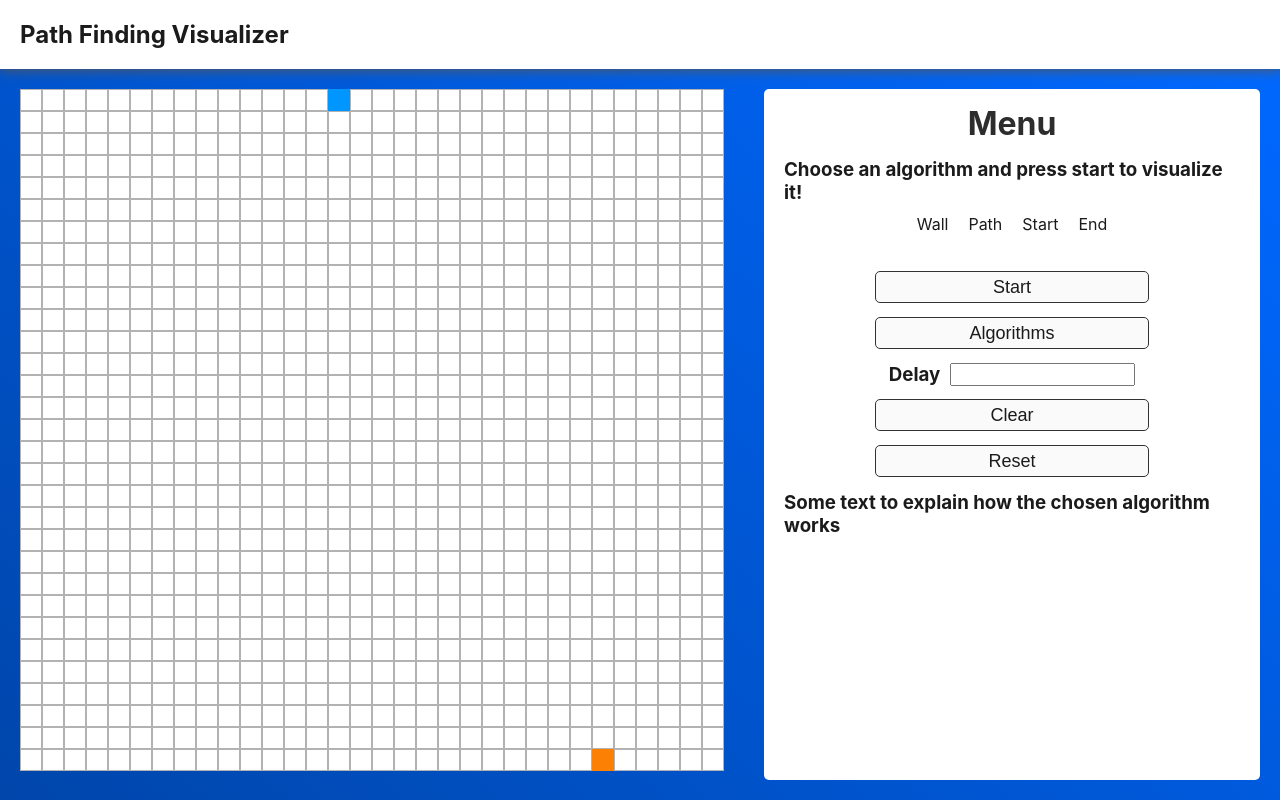
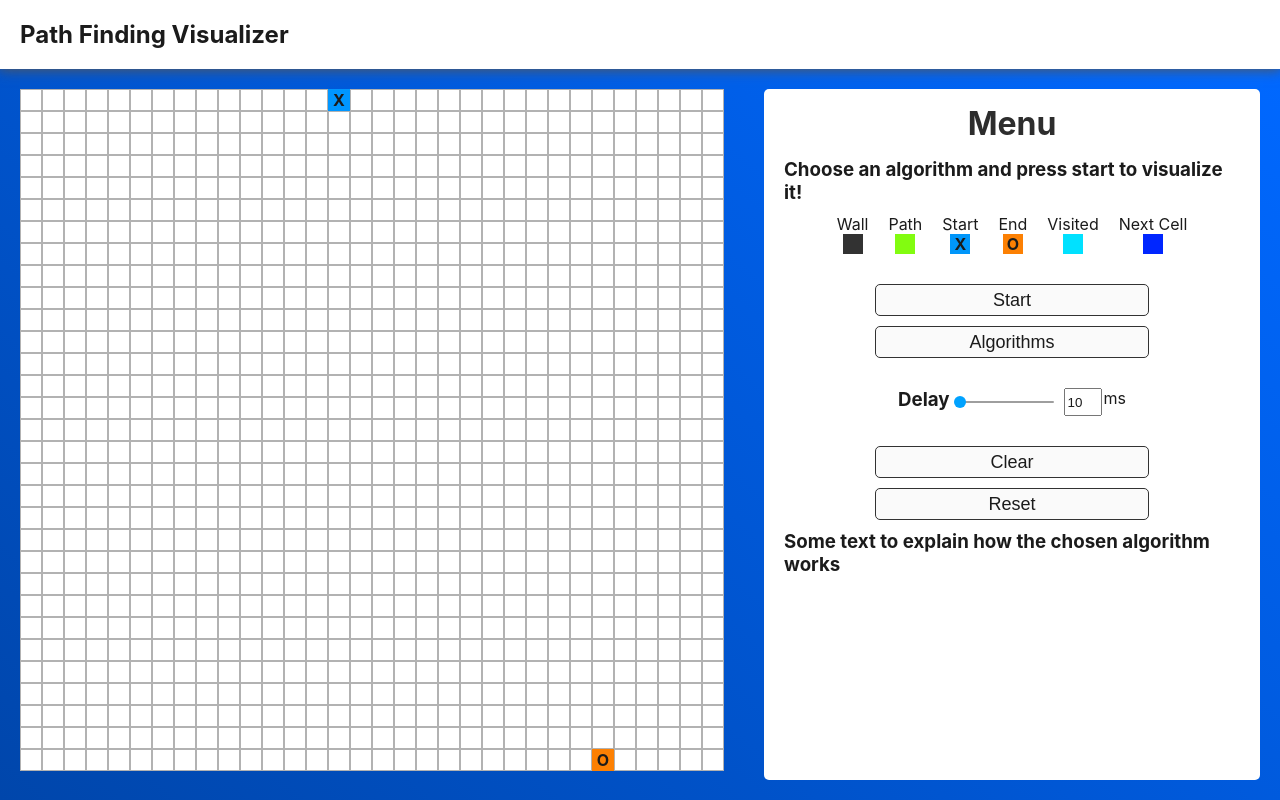
Before and after one commit to Jason-Liu-SE/PathFindingVisualizer, a React (Create React App) app: page / in a window 1280 px wide. Built offline with nearby package versions, Linux system fonts and the light colour scheme.

Commit message:
Added slider and legend to menu

```diff
--- a/package.json
+++ b/package.json
@@ -3,6 +3,7 @@
   "version": "0.1.0",
   "private": true,
   "dependencies": {
+    "@material-ui/core": "^4.12.3",
     "@testing-library/jest-dom": "^5.16.1",
     "@testing-library/react": "^12.1.2",
     "@testing-library/user-event": "^13.5.0",
@@ -10,6 +11,7 @@
     "react-dom": "^17.0.2",
     "react-router-dom": "^6.2.1",
     "react-scripts": "5.0.0",
+    "react-slider": "^1.3.1",
     "web-vitals": "^2.1.2"
   },
   "scripts": {
--- a/src/Components/Grid.js
+++ b/src/Components/Grid.js
@@ -117,6 +117,7 @@ const Grid = () => {
                 for (var col = 0; col < sizeX; col++) {
                     var tBackgroundColor = backgroundColor;
                     var tBorderColor = borderColor;
+                    var value = '';
                     // var isSpecial = false;
 
                     // storing the cell's state
@@ -128,11 +129,13 @@ const Grid = () => {
                         cell.state = 'start';
                         tBackgroundColor = 'rgb(0, 150, 255)';
                         tBorderColor = 'rgb(0, 150, 255)';
+                        value = 'X';
                         // isSpecial = true;
                     } else if (id === endid) {
                         cell.state = 'end';
                         tBackgroundColor = 'rgb(252, 128, 3)';
                         tBorderColor = 'rgb(252, 128, 3)';
+                        value = 'O';
                         // isSpecial = true;
                     }
 
@@ -148,7 +151,9 @@ const Grid = () => {
                             onMouseUp={handleMouseUp}
                             onMouseEnter={handleMouseHover}
                             style={{ backgroundColor: tBackgroundColor, borderColor: tBorderColor }}
-                        ></div>
+                        >
+                            {value}
+                        </div>
                     );
 
                     // storing a cell in a row
--- a/src/Components/Menu.js
+++ b/src/Components/Menu.js
@@ -1,5 +1,24 @@
 import React from 'react';
 import { useState, useEffect } from 'react';
+import { Slider } from '@material-ui/core';
+import { ThemeProvider } from '@material-ui/styles';
+import { createTheme } from '@material-ui/core/styles';
+
+const muiTheme = createTheme({
+    overrides: {
+        MuiSlider: {
+            thumb: {
+                color: '#00a2ff',
+            },
+            track: {
+                color: '#00a2ff',
+            },
+            rail: {
+                color: 'black',
+            },
+        },
+    },
+});
 
 const Menu = () => {
     const [delay, setDelay] = useState(10);
@@ -7,6 +26,7 @@ const Menu = () => {
     const [isResetting, setIsResetting] = useState(false);
     const [isRunning, setIsRunning] = useState(false);
     const [isClearing, setIsClearing] = useState(false);
+    const numbers = new RegExp('^[0-9]*$');
 
     useEffect(() => {
         var timer;
@@ -62,6 +82,15 @@ const Menu = () => {
         }
     };
 
+    const handleDelayChange = (e) => {
+        if (e.target.value === '') e.target.value = 0;
+        if (numbers.test(e.target.value) && e.target.value <= 1000) setDelay(parseInt(e.target.value));
+    };
+
+    const handleSliderChange = (e, data) => {
+        setDelay(data);
+    };
+
     return (
         <div className='menu'>
             <h1 className='title'>Menu</h1>
@@ -71,10 +100,24 @@ const Menu = () => {
                         Choose an algorithm and press <b>start</b> to visualize it!
                     </h3>
                     <div className='legend'>
-                        <div>Wall</div>
-                        <div>Path</div>
-                        <div>Start</div>
-                        <div>End</div>
+                        <div>
+                            Wall<div className='wall'></div>
+                        </div>
+                        <div>
+                            Path<div className='path'></div>
+                        </div>
+                        <div>
+                            Start<div className='start'>X</div>
+                        </div>
+                        <div>
+                            End<div className='end'>O</div>
+                        </div>
+                        <div>
+                            Visited<div className='visited'></div>
+                        </div>
+                        <div>
+                            Next Cell<div className='next'></div>
+                        </div>
                     </div>
                 </div>
                 <div className='start'>
@@ -87,7 +130,18 @@ const Menu = () => {
                     <form>
                         <label>
                             <h3>Delay</h3>
-                            <input type='text' name='delay' />
+                            <ThemeProvider theme={muiTheme}>
+                                <Slider
+                                    step={1}
+                                    min={0}
+                                    max={1000}
+                                    defaultValue={100}
+                                    value={delay}
+                                    onChange={handleSliderChange}
+                                />
+                            </ThemeProvider>
+                            <input type='text' name='delay' maxLength='4' value={delay} onChange={handleDelayChange} />
+                            ms
                         </label>
                     </form>
                 </div>
--- a/src/index.css
+++ b/src/index.css
@@ -74,6 +74,11 @@ body,
     width: 20px;
     height: 20px;
     border: 1px solid rgba(200, 200, 200, 0.9);
+    font-weight: bold;
+    display: flex;
+    justify-content: center;
+    flex-direction: column;
+    text-align: center;
 }
 
 .visualizer {
@@ -109,7 +114,7 @@ body,
 }
 
 .menu .options div {
-    padding-bottom: 3%;
+    padding-bottom: 10px;
 }
 
 .menu .options div button {
@@ -130,7 +135,7 @@ body,
     box-shadow: -6px 6px 12px 1px rgba(0, 0, 0, 0.5);
     position: relative;
     top: 0;
-    transform: translateY(-1px) translateX(1px);
+    transform: translateY(-2px) translateX(2px);
     transition: 0.03s;
 }
 
@@ -154,20 +159,83 @@ body,
     transition: 0.03s;
 }
 
+.menu .options div button:active {
+    filter: brightness(0.8);
+    box-shadow: -3px 3px 6px 1px rgba(0, 0, 0, 0.5);
+    transform: translateY(-1px) translateX(1px);
+    transition: 0.03s;
+}
+
+.menu .options .delay {
+    margin: 20px 0 20px 0;
+}
+
 .menu .options .delay form label {
     display: flex;
-    justify-content: center;
+    width: 50%;
+    margin-left: auto;
+    margin-right: auto;
 }
 
 .menu .options .delay form label h3 {
     margin-right: 10px;
 }
 
+.menu .options .delay form label input {
+    margin-left: 10px;
+    margin-right: 2px;
+    width: 30px;
+}
+
 .menu .options .description .legend {
     display: flex;
     justify-content: center;
+    flex-wrap: wrap;
 }
 
 .menu .options .description .legend div {
     padding: 10px;
+    display: flex;
+    flex-direction: column;
+    justify-content: center;
+    align-items: center;
 }
+
+.menu .options .description .legend div div {
+    width: 0px;
+    height: 0px;
+}
+
+.menu .options .description .legend div .wall {
+    background-color: #323232;
+}
+
+.menu .options .description .legend div .end {
+    background-color: rgb(252, 128, 3);
+    font-weight: bold;
+    display: flex;
+    justify-content: center;
+    flex-direction: column;
+    text-align: center;
+}
+
+.menu .options .description .legend div .start {
+    font-weight: bold;
+    display: flex;
+    justify-content: center;
+    flex-direction: column;
+    text-align: center;
+    background-color: rgb(0, 150, 250);
+}
+
+.menu .options .description .legend div .path {
+    background-color: rgb(130, 252, 16);
+}
+
+.menu .options .description .legend div .visited {
+    background-color: rgb(0, 225, 255);
+}
+
+.menu .options .description .legend div .next {
+    background-color: rgb(0, 38, 255);
+}
```
Also changed, not shown: 1 other file (tests, documents, lock files or other folders).
